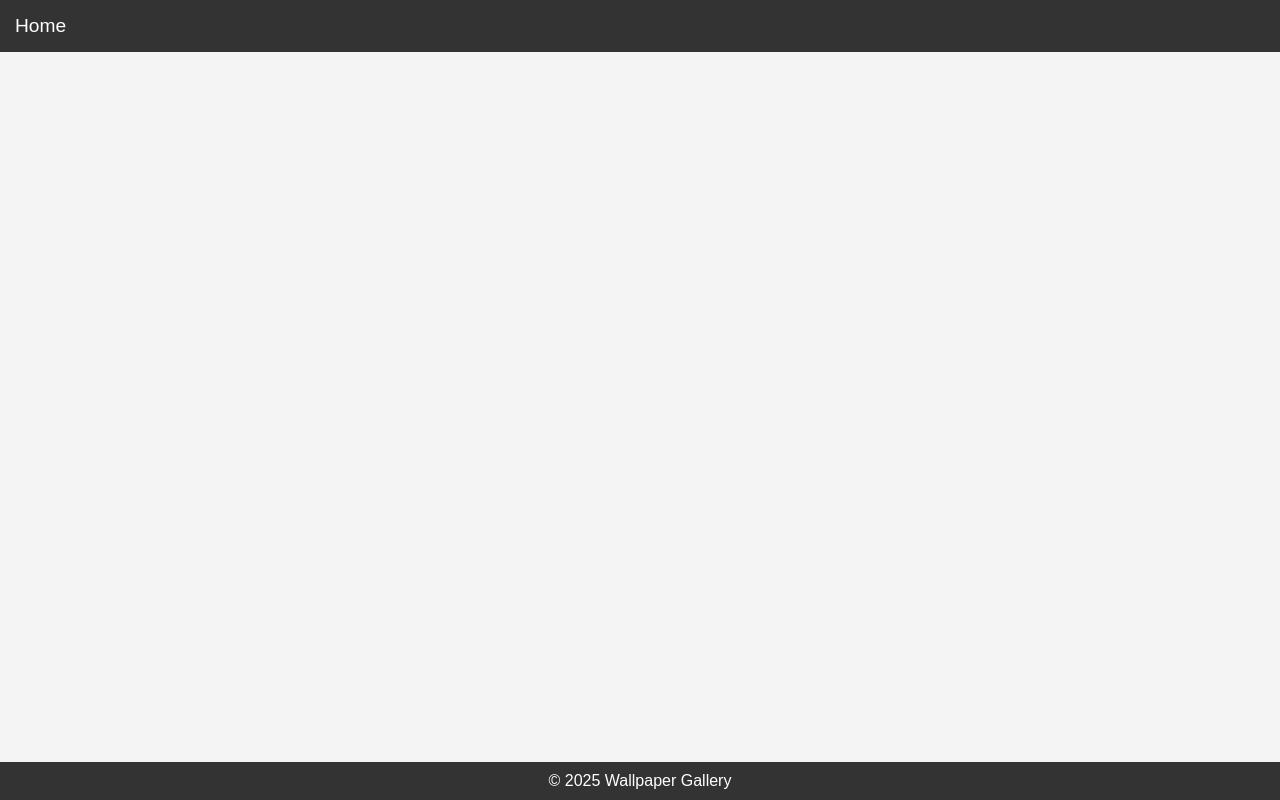
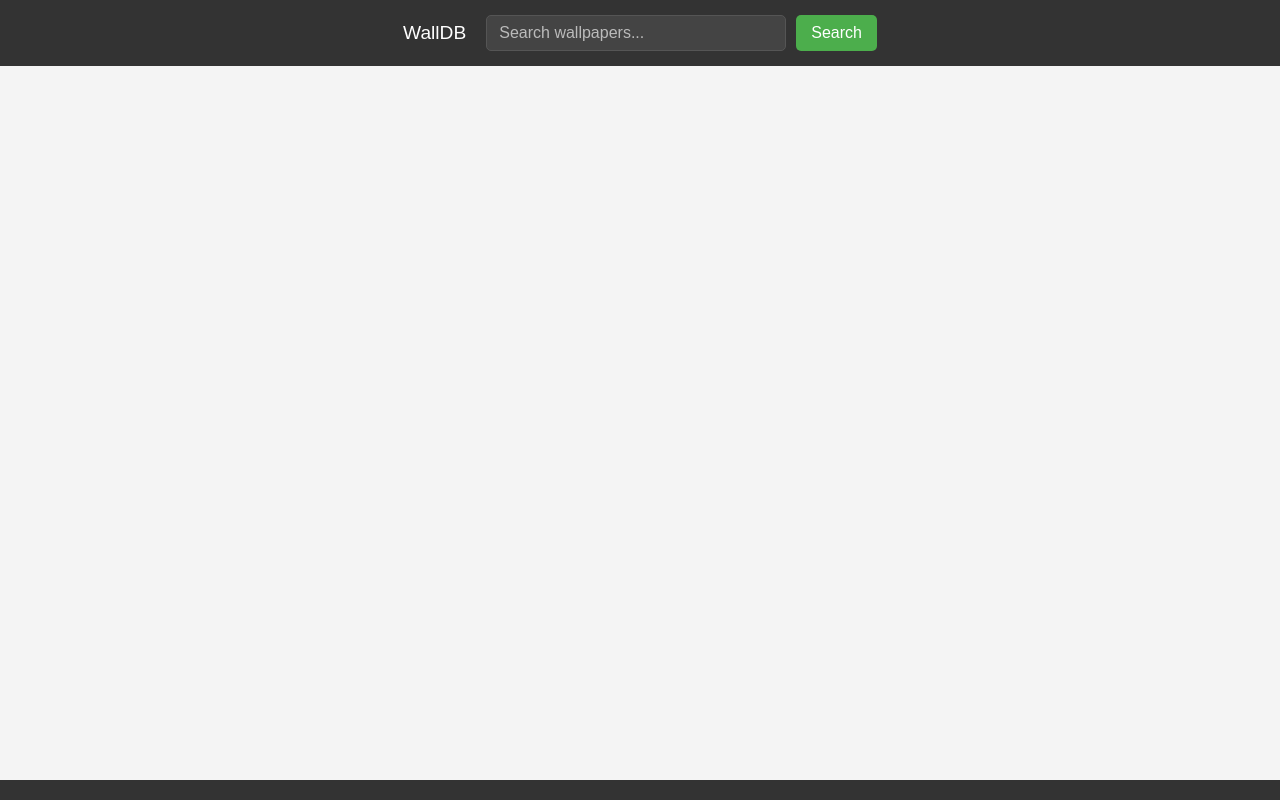
Before and after one commit to ndokter/walldb2, a Django app: template backend/wdb_frontend/templates/wdb_frontend/base.html in a window 1280 px wide. Run offline with Django 5.2, Linux system fonts and the light colour scheme; the template is opened without the code that fills it: values that come from a table or form of the project are taken from there, others are empty.

Commit message:
added basic search to frontend

```diff
--- /dev/null
+++ b/backend/wdb_frontend/forms.py
@@ -0,0 +1,12 @@
+from django import forms
+
+
+class WallpaperSearchForm(forms.Form):
+    q = forms.CharField(
+        label='Search',
+        widget=forms.TextInput(
+            attrs={'placeholder': 'Search wallpapers...',
+                   'type': 'search'}),
+        max_length=200,
+        required=False
+    )
--- a/backend/wdb_frontend/templates/wdb_frontend/base.html
+++ b/backend/wdb_frontend/templates/wdb_frontend/base.html
@@ -24,13 +24,56 @@
         nav {
             background: #333;
             padding: 15px;
-            /* text-align: center; */
+            display: flex;
+            align-items: center;
+            justify-content: center;
+        }
+
+        .nav-center-group {
+            display: flex;
+            align-items: center;
         }
 
         nav a {
             color: white;
             text-decoration: none;
             font-size: 1.2em;
+            margin-right: 20px;
+        }
+
+        .search-form {
+            display: flex;
+            gap: 10px;
+        }
+
+        .search-form input[type="search"] {
+            padding: 8px 12px;
+            border: 1px solid #555;
+            border-radius: 5px;
+            background-color: #444;
+            color: white;
+            font-size: 1em;
+            outline: none;
+            width: 300px;
+        }
+
+        .search-form input[type="search"]::placeholder {
+            color: #bbb;
+        }
+
+        .search-form button[type="submit"] {
+            padding: 8px 15px;
+            background-color: #4cae4c;
+            color: white;
+            border: none;
+            border-radius: 5px;
+            cursor: pointer;
+            font-size: 1em;
+            transition: background-color 0.2s;
+        }
+
+        .search-form button[type="submit"]:hover {
+            background-color: #5cb85c;
         }
 
         main {
@@ -39,30 +82,33 @@
             display: flex;
             flex-wrap: wrap;
             justify-content: center;
+            align-content: flex-start;
             gap: 15px;
         }
 
         .wallpaper {
+            /* flex: 1 1 300px;
+            min-width: 250px;
+            max-width: 350px; */
             width: 300px;
             height: 200px;
             background: white;
             border-radius: 8px;
             box-shadow: 0 4px 8px rgba(0, 0, 0, 0.1);
             transition: transform 0.2s ease-in-out;
-            display: flex;
-            justify-content: center;
-            align-items: center;
             overflow: hidden;
         }
 
         .wallpaper img {
-            /* width: 100%;
-            height: 100%; */
-            /* object-fit: cover; */
+            width: 100%;
+            height: 100%;
+            object-fit: cover;
+            display: block;
         }
 
         .wallpaper:hover {
             transform: scale(1.05);
+            cursor: pointer;
         }
 
         footer {
@@ -77,13 +123,19 @@
 
 <body>
     <nav>
-        <a href="/">Home</a>
+        <div class="nav-center-group">
+            <a href="/">WallDB</a>
+            <form class="search-form" method="GET" action="{% url 'index' %}">
+                {{search_form.q }}
+                <button type="submit">Search</button>
+            </form>
+        </div>
     </nav>
     <main>
         {% block content %}{% endblock content %}
     </main>
     <footer>
-        &copy; 2025 Wallpaper Gallery
+
     </footer>
 </body>
 
--- a/backend/wdb_frontend/templates/wdb_frontend/index.html
+++ b/backend/wdb_frontend/templates/wdb_frontend/index.html
@@ -3,5 +3,7 @@
 {% block content %}
 {% for wallpaper in object_list %}
 <div class="wallpaper"><img src="{{ wallpaper.thumbnail.image.url }}" /></div>
+{% empty %}
+No results :(
 {% endfor %}
 {% endblock content %}
--- a/backend/wdb_frontend/urls.py
+++ b/backend/wdb_frontend/urls.py
@@ -3,5 +3,5 @@ from django.urls import path
 from .views import IndexView
 
 urlpatterns = [
-    path('', IndexView.as_view())
+    path('', IndexView.as_view(), name="index")
 ]
--- a/backend/wdb_wallpaper/services/wallpaper.py
+++ b/backend/wdb_wallpaper/services/wallpaper.py
@@ -25,7 +25,6 @@ def create(image_file: ImageFile):
     Note: does not generate ai tags and descriptions. These are done
     occassionally using a stronger machine running ollama
     """
-
     wallpaper = Wallpaper.objects.create(image=image_file)
     wdb_wallpaper.services.thumbnail.create(wallpaper=wallpaper)
 
@@ -55,8 +54,8 @@ def import_file(full_path: str):
     create(image_file=simple_file)
 
 
-def search_by_ai_description(query):
-    wallpaper_id_keys = wdb_wallpaper.services.chromadb.search(query, max_results=50)
+def search_by_ai_description(query, max_results=50):
+    wallpaper_id_keys = wdb_wallpaper.services.chromadb.search(query, max_results=max_results)
 
     # Sort the queryset using the chromadb result keys because they indicate relevance
     preserved = Case(*[When(pk=pk, then=pos) for pos, pk in enumerate(wallpaper_id_keys)])
```
Also changed, not shown: backend/wdb_frontend/views.py (+16 -0 lines), backend/wdb_wallpaper/services/chromadb.py (+9 -3 lines), backend/wdb_frontend/templates/wdb_frontend/wallpaper_detail.html (added), 2 other files.
